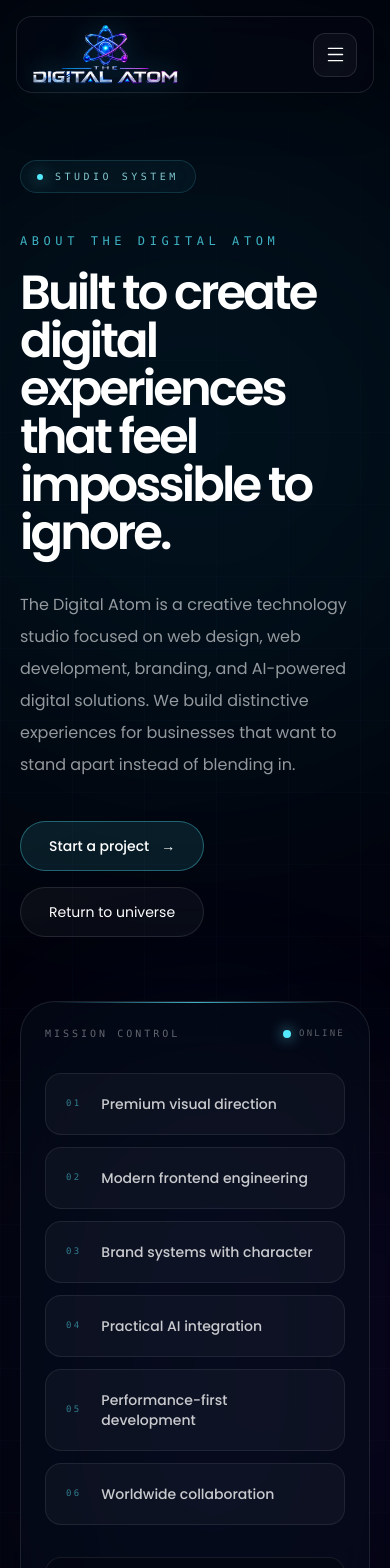
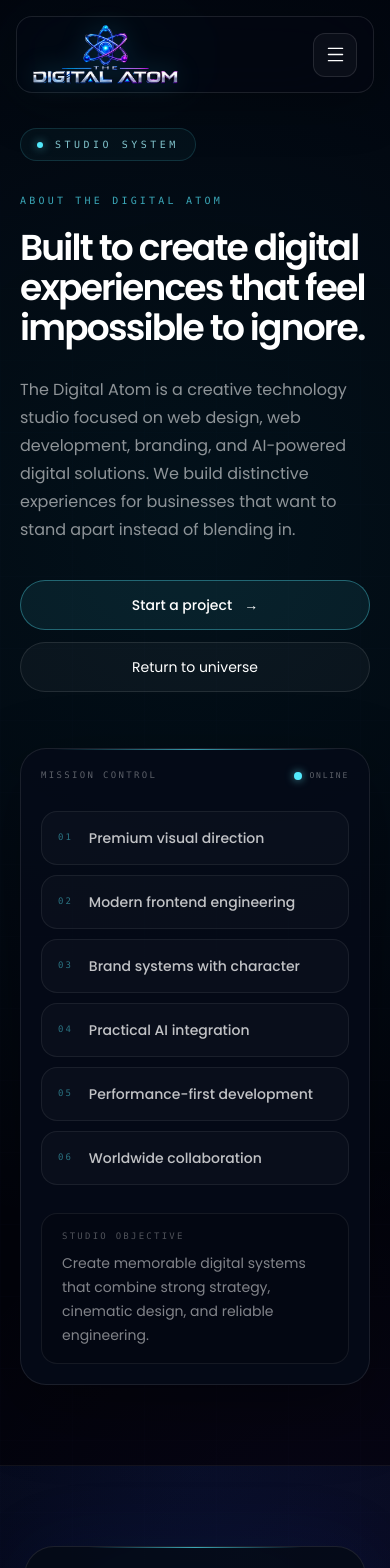
Before and after one commit to TheDigitalAtom/the-digital-atom, a Next.js app: page /about in a window 390 px wide. Shown: the top 1568 px of the page. Built offline with nearby package versions, Linux system fonts and the light colour scheme.

Commit message:
Describe what you changed

```diff
--- a/app/about/page.tsx
+++ b/app/about/page.tsx
@@ -1,61 +1,83 @@
+import Footer from "@/components/Footer";
+import Navbar from "@/components/Navbar";
 import Link from "next/link";
-import Navbar from "@/components/Navbar";
-import Footer from "@/components/Footer";
+
+const principles = [
+  "Premium visual direction",
+  "Modern frontend engineering",
+  "Brand systems with character",
+  "Practical AI integration",
+  "Performance-first development",
+  "Worldwide collaboration",
+] as const;
 
 export default function AboutPage() {
   return (
     <main className="relative min-h-screen overflow-hidden bg-[#02030b] text-white">
       <Navbar />
 
-      <div className="pointer-events-none absolute inset-0">
-        <div className="absolute left-1/2 top-24 h-[42rem] w-[42rem] -translate-x-1/2 rounded-full bg-cyan-500/10 blur-[150px]" />
+      {/* Background */}
+      <div
+        aria-hidden="true"
+        className="pointer-events-none absolute inset-0"
+      >
+        {/* Lightweight mobile background */}
+        <div className="absolute inset-0 bg-[radial-gradient(circle_at_50%_18%,rgba(6,182,212,0.08),transparent_30%),radial-gradient(circle_at_85%_55%,rgba(124,58,237,0.05),transparent_28%)] md:hidden" />
 
-        <div className="absolute -right-48 top-1/3 h-[32rem] w-[32rem] rounded-full bg-violet-600/10 blur-[150px]" />
+        {/* Desktop cinematic glows */}
+        <div className="hidden md:block">
+          <div className="absolute left-1/2 top-24 h-[34rem] w-[34rem] -translate-x-1/2 rounded-full bg-cyan-500/[0.07] blur-[110px]" />
 
+          <div className="absolute -right-40 top-1/3 h-[27rem] w-[27rem] rounded-full bg-violet-600/[0.07] blur-[110px]" />
+        </div>
+
+        {/* Lightweight grid */}
         <div
-          className="absolute inset-0 opacity-[0.045]"
+          className="absolute inset-0 opacity-[0.025] sm:opacity-[0.035]"
           style={{
             backgroundImage:
-              "linear-gradient(rgba(90,160,255,0.5) 1px, transparent 1px), linear-gradient(90deg, rgba(90,160,255,0.5) 1px, transparent 1px)",
+              "linear-gradient(rgba(90,160,255,0.45) 1px, transparent 1px), linear-gradient(90deg, rgba(90,160,255,0.45) 1px, transparent 1px)",
             backgroundSize: "72px 72px",
             maskImage:
-              "linear-gradient(to bottom, transparent, black 20%, black 80%, transparent)",
+              "linear-gradient(to bottom, transparent, black 18%, black 82%, transparent)",
           }}
         />
       </div>
 
-      <section className="relative mx-auto flex min-h-screen max-w-[1500px] items-center px-5 pb-24 pt-40 sm:px-8 lg:px-12">
-        <div className="grid w-full gap-16 lg:grid-cols-[1fr_0.9fr] lg:items-center">
+      <section className="relative mx-auto flex min-h-screen max-w-[1500px] items-center px-5 pb-20 pt-32 sm:px-8 sm:pb-24 sm:pt-40 lg:px-12">
+        <div className="grid w-full gap-14 lg:grid-cols-[1fr_0.9fr] lg:items-center lg:gap-16">
+          {/* Copy */}
           <div>
-            <div className="inline-flex items-center gap-3 rounded-full border border-cyan-300/15 bg-cyan-300/[0.045] px-4 py-2 backdrop-blur-xl">
-              <span className="h-1.5 w-1.5 rounded-full bg-cyan-300 shadow-[0_0_16px_rgba(103,232,249,0.9)]" />
+            <div className="inline-flex items-center gap-3 rounded-full border border-cyan-300/15 bg-cyan-300/[0.035] px-4 py-2 md:backdrop-blur-md">
+              <span className="h-1.5 w-1.5 rounded-full bg-cyan-300 shadow-[0_0_10px_rgba(103,232,249,0.65)]" />
 
               <span className="font-mono text-[10px] uppercase tracking-[0.35em] text-cyan-200/80">
                 Studio System
               </span>
             </div>
 
-            <p className="mt-10 font-mono text-xs uppercase tracking-[0.38em] text-cyan-300/75">
+            <p className="mt-8 font-mono text-[10px] uppercase tracking-[0.32em] text-cyan-300/70 sm:mt-10 sm:text-xs sm:tracking-[0.38em]">
               About The Digital Atom
             </p>
 
-            <h1 className="mt-5 max-w-4xl text-5xl font-semibold tracking-[-0.06em] text-white sm:text-6xl lg:text-8xl">
+            <h1 className="mt-5 max-w-4xl text-4xl font-semibold tracking-[-0.05em] text-white sm:text-6xl lg:text-7xl xl:text-8xl">
               Built to create digital experiences that feel impossible to ignore.
             </h1>
 
-            <p className="mt-8 max-w-2xl text-base leading-8 text-white/58 sm:text-lg">
+            <p className="mt-7 max-w-2xl text-base leading-7 text-white/55 sm:mt-8 sm:text-lg sm:leading-8">
               The Digital Atom is a creative technology studio focused on web
               design, web development, branding, and AI-powered digital
               solutions. We build distinctive experiences for businesses that
               want to stand apart instead of blending in.
             </p>
 
-            <div className="mt-10 flex flex-wrap gap-4">
+            <div className="mt-9 flex flex-col gap-3 sm:mt-10 sm:flex-row sm:flex-wrap sm:gap-4">
               <Link
-                href="/contact"
-                className="group inline-flex items-center gap-3 rounded-full border border-cyan-300/35 bg-cyan-300/10 px-7 py-3.5 text-sm font-medium text-cyan-100 transition duration-300 hover:border-cyan-200/65 hover:bg-cyan-300/20 hover:shadow-[0_0_40px_rgba(44,204,255,0.2)]"
+                href="#contact"
+                className="group inline-flex min-h-12 items-center justify-center gap-3 rounded-full border border-cyan-300/35 bg-cyan-300/[0.08] px-7 py-3.5 text-sm font-medium text-cyan-100 transition-colors duration-300 hover:border-cyan-200/60 hover:bg-cyan-300/[0.14]"
               >
                 Start a project
+
                 <span className="transition-transform duration-300 group-hover:translate-x-1">
                   →
                 </span>
@@ -63,50 +85,46 @@ export default function AboutPage() {
 
               <Link
                 href="/"
-                className="inline-flex items-center rounded-full border border-white/10 bg-white/[0.04] px-7 py-3.5 text-sm text-white/65 transition duration-300 hover:border-white/20 hover:bg-white/[0.08] hover:text-white"
+                className="inline-flex min-h-12 items-center justify-center rounded-full border border-white/10 bg-white/[0.035] px-7 py-3.5 text-sm text-white/65 transition-colors duration-300 hover:border-white/20 hover:bg-white/[0.07] hover:text-white"
               >
                 Return to universe
               </Link>
             </div>
           </div>
 
+          {/* Mission control panel */}
           <div className="relative">
-            <div className="absolute inset-10 rounded-full bg-blue-500/10 blur-[90px]" />
+            {/* Desktop-only halo */}
+            <div className="pointer-events-none absolute inset-12 hidden rounded-full bg-blue-500/[0.07] blur-[65px] md:block" />
 
-            <div className="relative overflow-hidden rounded-[34px] border border-white/10 bg-[#050a18]/70 p-6 shadow-[0_40px_120px_rgba(0,0,0,0.45)] backdrop-blur-2xl sm:p-8">
-              <div className="absolute inset-x-8 top-0 h-px bg-gradient-to-r from-transparent via-cyan-300/75 to-transparent" />
+            <div className="relative overflow-hidden rounded-[26px] border border-white/[0.09] bg-[#050a18]/90 p-5 shadow-[0_24px_70px_rgba(0,0,0,0.35)] sm:rounded-[32px] sm:p-8 md:bg-[#050a18]/75 md:backdrop-blur-lg">
+              <div className="absolute inset-x-8 top-0 h-px bg-gradient-to-r from-transparent via-cyan-300/65 to-transparent" />
 
               <div className="relative">
                 <div className="flex items-center justify-between gap-4">
-                  <p className="font-mono text-[10px] uppercase tracking-[0.3em] text-white/38">
+                  <p className="font-mono text-[9px] uppercase tracking-[0.26em] text-white/35 sm:text-[10px] sm:tracking-[0.3em]">
                     Mission control
                   </p>
 
-                  <span className="flex items-center gap-2 font-mono text-[9px] uppercase tracking-[0.25em] text-white/35">
-                    <span className="h-2 w-2 rounded-full bg-cyan-300 shadow-[0_0_14px_rgba(103,232,249,0.9)]" />
+                  <span className="flex items-center gap-2 font-mono text-[8px] uppercase tracking-[0.22em] text-white/35 sm:text-[9px] sm:tracking-[0.25em]">
+                    <span className="h-2 w-2 rounded-full bg-cyan-300 shadow-[0_0_9px_rgba(103,232,249,0.7)]" />
+
                     Online
                   </span>
                 </div>
 
-                <div className="mt-8 space-y-3">
-                  {[
-                    "Premium visual direction",
-                    "Modern frontend engineering",
-                    "Brand systems with character",
-                    "Practical AI integration",
-                    "Performance-first development",
-                    "Worldwide collaboration",
-                  ].map((item, index) => (
+                <div className="mt-7 space-y-2.5 sm:mt-8 sm:space-y-3">
+                  {principles.map((item, index) => (
                     <div
                       key={item}
-                      className="rounded-2xl border border-white/[0.08] bg-white/[0.035] px-5 py-5"
+                      className="rounded-2xl border border-white/[0.07] bg-white/[0.025] px-4 py-4 sm:px-5 sm:py-5"
                     >
-                      <div className="flex items-center gap-5">
-                        <span className="font-mono text-[9px] tracking-[0.25em] text-cyan-300/50">
+                      <div className="flex items-center gap-4 sm:gap-5">
+                        <span className="shrink-0 font-mono text-[9px] tracking-[0.22em] text-cyan-300/45 sm:tracking-[0.25em]">
                           {String(index + 1).padStart(2, "0")}
                         </span>
 
-                        <p className="text-sm font-medium text-white/78 sm:text-base">
+                        <p className="text-sm font-medium text-white/75 sm:text-base">
                           {item}
                         </p>
                       </div>
@@ -114,12 +132,12 @@ export default function AboutPage() {
                   ))}
                 </div>
 
-                <div className="mt-8 rounded-2xl border border-white/[0.08] bg-black/20 px-5 py-4">
-                  <p className="font-mono text-[9px] uppercase tracking-[0.28em] text-white/30">
+                <div className="mt-7 rounded-2xl border border-white/[0.07] bg-black/15 px-5 py-4 sm:mt-8">
+                  <p className="font-mono text-[9px] uppercase tracking-[0.25em] text-white/30 sm:tracking-[0.28em]">
                     Studio objective
                   </p>
 
-                  <p className="mt-2 text-sm leading-6 text-white/52">
+                  <p className="mt-2 text-sm leading-6 text-white/50">
                     Create memorable digital systems that combine strong
                     strategy, cinematic design, and reliable engineering.
                   </p>
```
Also changed, not shown: components/Background.tsx (+33 -5 lines), components/Portfolio.tsx (+108 -67 lines).
